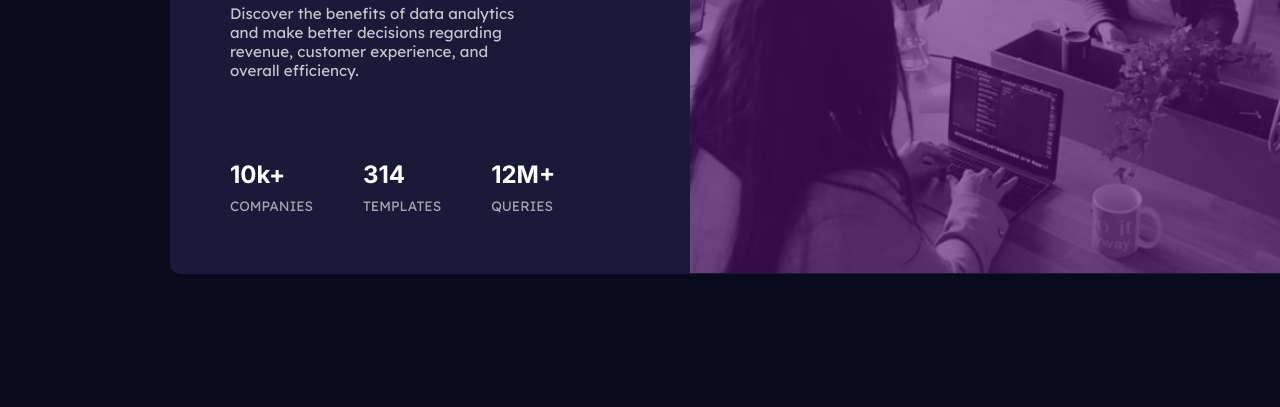
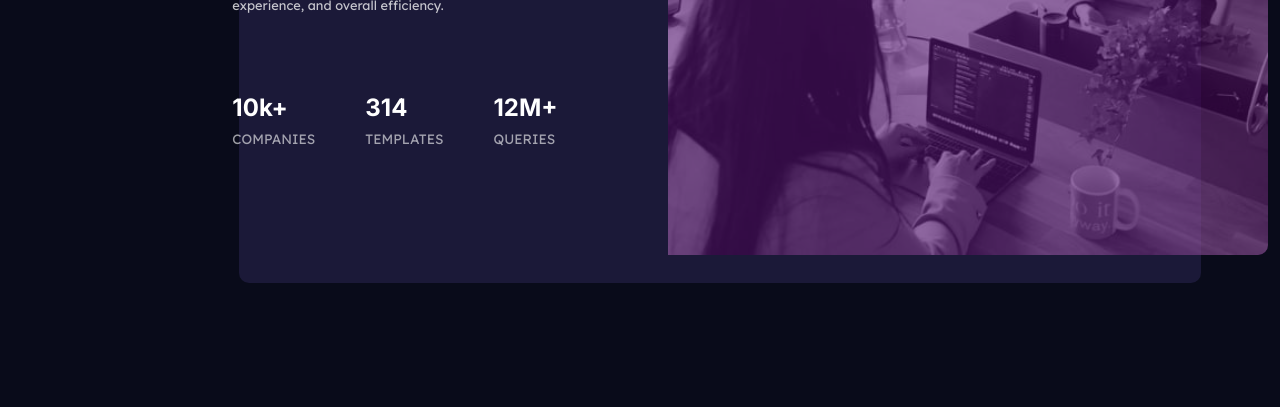
Before and after one commit to Dev-ThiagoMelo/LayoutCard, a plain HTML site: page index.html in a window 1280 px wide. Shown: the part 393-800 px from the top of the page. Drawn offline with Linux system fonts and the light colour scheme.

Commit message:
Update style.css

```diff
--- a/style.css
+++ b/style.css
@@ -10,19 +10,21 @@ font {
 }
 
 body {
-  width: 100vh;
-  height: 70vh;
-  width: 1440px;
+  display: flex;
+  align-items: center;
+  justify-content: center;
+  height: 100vh;
+  width: 1440PX;
+  padding: 100px;
   background-color: hsl(233, 47%, 7%);
 }
 .card-container {
+  width:77.6% ;
+  height: 92%;
   display: flex;
   align-items: center;
   justify-content: center;
-  padding: 0px;
-  margin: 170px;
-  min-width: 70rem;
-  min-height: 55.55vh;
+  padding: 0px 100px 0px 100px;
   background-color: hsl(244, 38%, 16%);
   border-radius: 10px;
 }
@@ -38,7 +40,7 @@ body {
 h1 {
   margin-right: 10px;
   font-family: "Inter", sans-serif;
-  font-size: 2.5em;
+  font-size: 2em;
   color: hsl(0, 0%, 100%);
 }
 strong {
@@ -47,9 +49,9 @@ strong {
 .p1 {
   font-family: "Lexend Deca";
   color: hsla(0, 0%, 100%, 0.75);
-  margin: 20px 80px 25px 0px;
+  margin: 20px 18px 25px 0px;
   padding-right: 12.5px;
-  font-size: 0.95em;
+  font-size: 0.8em;
 }
 h3 {
   font-family: "Inter", sans-serif;
```
